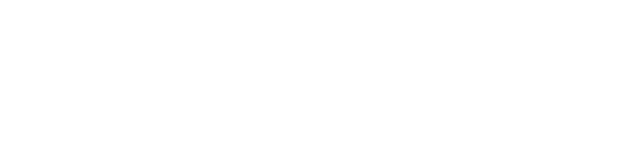
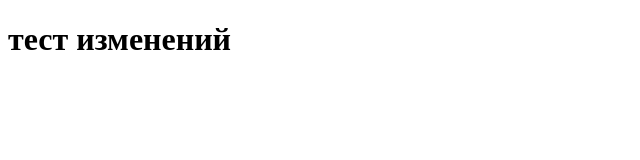
Before and after one commit to olyagrace/Tajam, a plain HTML site: page index.html in a window 1280 px wide. Shown: the whole page, without its empty margins (0-640 px from the left). Drawn offline with Linux system fonts and the light colour scheme.

Commit message:
коммеит
описание коммита

```diff
--- a/index.html
+++ b/index.html
@@ -6,6 +6,7 @@
     <title>Creative Agency</title>
 </head>
 <body>
+    <h1> тест изменений</h1>
 
 </body>
 </html>
```
